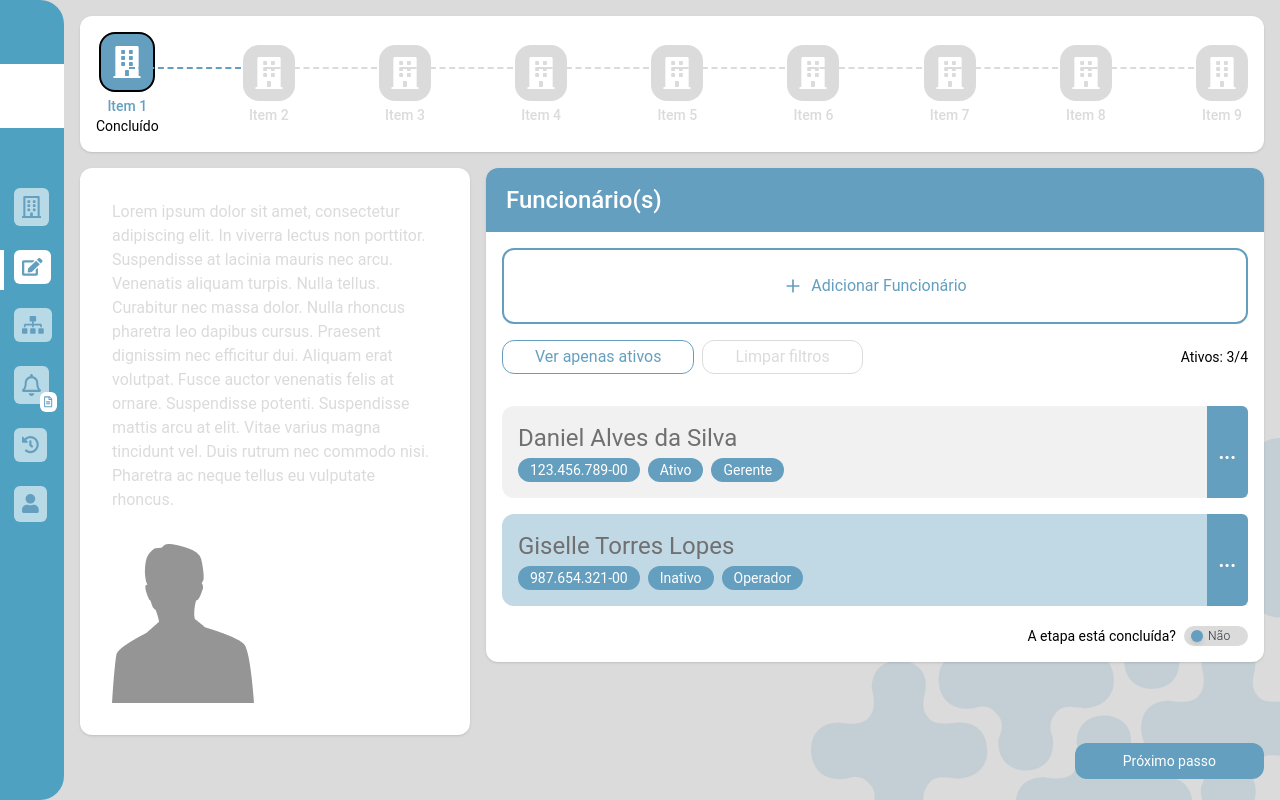
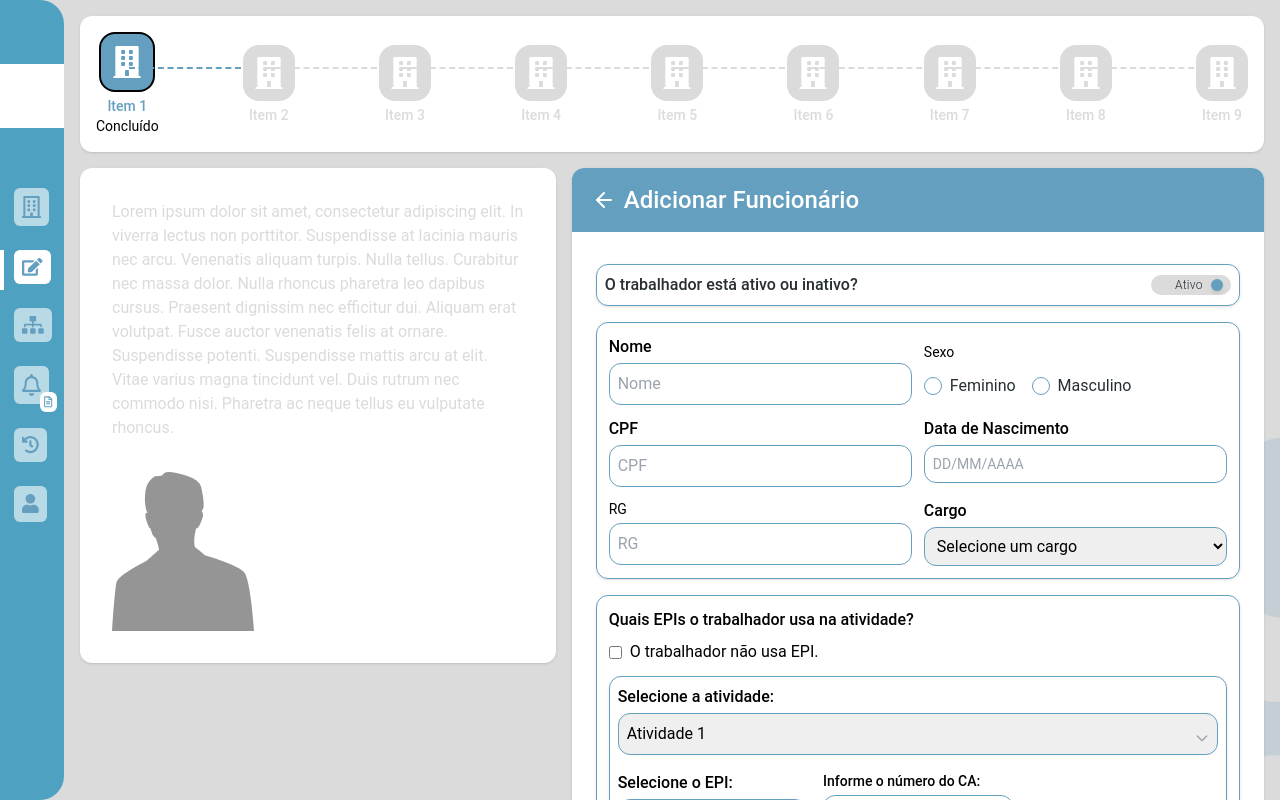
Before and after one commit to livbrandao/people-manager, a React (Create React App) app: page / in a window 1280 px wide. Both pictures are taken after a click on the button "Adicionar Funcionário". Shown: the top 800 px of the page. Built offline with nearby package versions, Linux system fonts and the light colour scheme.

Commit message:
✨ feat: Implementa abertura do formulário

```diff
--- a/src/components/EmployeeListScreen.jsx
+++ b/src/components/EmployeeListScreen.jsx
@@ -1,8 +1,9 @@
 import { useState } from "react";
-import { Plus } from "lucide-react";
+import { ArrowLeft, Plus } from "lucide-react";
 import { useNavigate } from "react-router-dom";
 import FuncionarioCard from "./Home/FuncionarioCard";
 import ProgressSteps from "./Home/ProgressSteps";
+import EmployeeForm from "./Forms/EmployeeForm";
 
 export default function EmployeeListScreen() {
   const navigate = useNavigate();
@@ -41,12 +42,14 @@ export default function EmployeeListScreen() {
   const [hasAddedEmployee, setHasAddedEmployee] = useState(false);
   const [currentStep, setCurrentStep] = useState(1);
   const [showMainContent, setShowMainContent] = useState(true);
+  const [isAddingEmployee, setIsAddingEmployee] = useState(false);
 
   // Ativa o botão se uma das etapas estiver concluída ou se um novo funcionário tiver sido adicionado
   const isNextStepEnabled = isStepCompleted || hasAddedEmployee;
 
   const handleAddEmployee = () => {
-    // abrir aqui o formulário para adicionar um funcionário
+    // abre o formulário e setta true no progresso
+    setIsAddingEmployee(true);
     setHasAddedEmployee(true);
   };
 
@@ -75,6 +78,10 @@ export default function EmployeeListScreen() {
     setIsStepCompleted(!isStepCompleted);
   };
 
+  const handleBack = () => {
+    setIsAddingEmployee(false);
+  };
+
   return (
     <div className="min-h-screen p-4">
       {/* Process Steps */}
@@ -89,9 +96,9 @@ export default function EmployeeListScreen() {
 
       {showMainContent ? (
         <div className="flex flex-col items-end">
-          <div className="flex gap-4">
+          <div className="flex justify-between gap-4">
             {/* Card de informações */}
-            <div className="w-1/3 h-full bg-white p-8 rounded-xl shadow">
+            <div className="w-2/4 h-full bg-white p-8 rounded-xl shadow">
               <p className="text-base text-mediumLightGray mb-4">
                 Lorem ipsum dolor sit amet, consectetur adipiscing elit. In
                 viverra lectus non porttitor. Suspendisse at lacinia mauris nec
@@ -109,13 +116,30 @@ export default function EmployeeListScreen() {
             </div>
 
             {/* Card da Lísta de Funcionários */}
-            <div className="w-2/3">
+            <div className="w-3/4">
               <div className="bg-white rounded-xl shadow">
                 {/* Header */}
                 <div className="bg-greyBlue text-white p-4 rounded-t-xl flex justify-between items-center">
-                  <h2 className="text-2xl font-medium pl-1">Funcionário(s)</h2>
+                  <h2 className="text-2xl font-medium pl-1 flex items-center gap-2">
+                    {isAddingEmployee ? (
+                      <>
+                        <ArrowLeft
+                          className="h-6 w-6 cursor-pointer"
+                          onClick={handleBack}
+                        />
+                        Adicionar Funcionário
+                      </>
+                    ) : (
+                      "Funcionário(s)"
+                    )}
+                  </h2>
                 </div>
 
+                {/* div principal */}
+                {isAddingEmployee ? (
+                  <EmployeeForm onBack={handleBack} />
+                ) : (
+                  <div>
                     <div className="p-4 flex flex-col justify-between gap-4">
                       <button
                         onClick={handleAddEmployee}
@@ -136,7 +160,10 @@ export default function EmployeeListScreen() {
 
                         <span className="text-sm">
                           Ativos:{" "}
-                      {employees.filter((emp) => emp.status === "Ativo").length}
+                          {
+                            employees.filter((emp) => emp.status === "Ativo")
+                              .length
+                          }
                           /{employees.length}
                         </span>
                       </div>
@@ -155,9 +182,15 @@ export default function EmployeeListScreen() {
                         />
                       ))}
                     </div>
+                  </div>
+                )}
 
                 {/* Footer */}
-                <div className="p-4 flex justify-end items-center">
+                <div
+                  className={`p-4 flex justify-end items-center ${
+                    isAddingEmployee ? "hidden" : "block"
+                  }`}
+                >
                   <div className="flex items-center gap-2">
                     <span className="text-sm">A etapa está concluída?</span>
 
--- a/src/components/Forms/EmployeeForm.jsx
+++ b/src/components/Forms/EmployeeForm.jsx
@@ -62,7 +62,7 @@ export default function EmployeeForm() {
   };
 
   return (
-    <div className="max-w-xl mx-auto bg-white rounded-xl shadow p-4">
+    <div className="px-6 py-8">
       {/* Status */}
       <div className="mb-4 p-2 border border-greyBlue rounded-xl flex justify-between items-center shadow">
         <label className="text-base text-dark font-medium">
```
Lines whose indentation alone changed are shown as unchanged.
